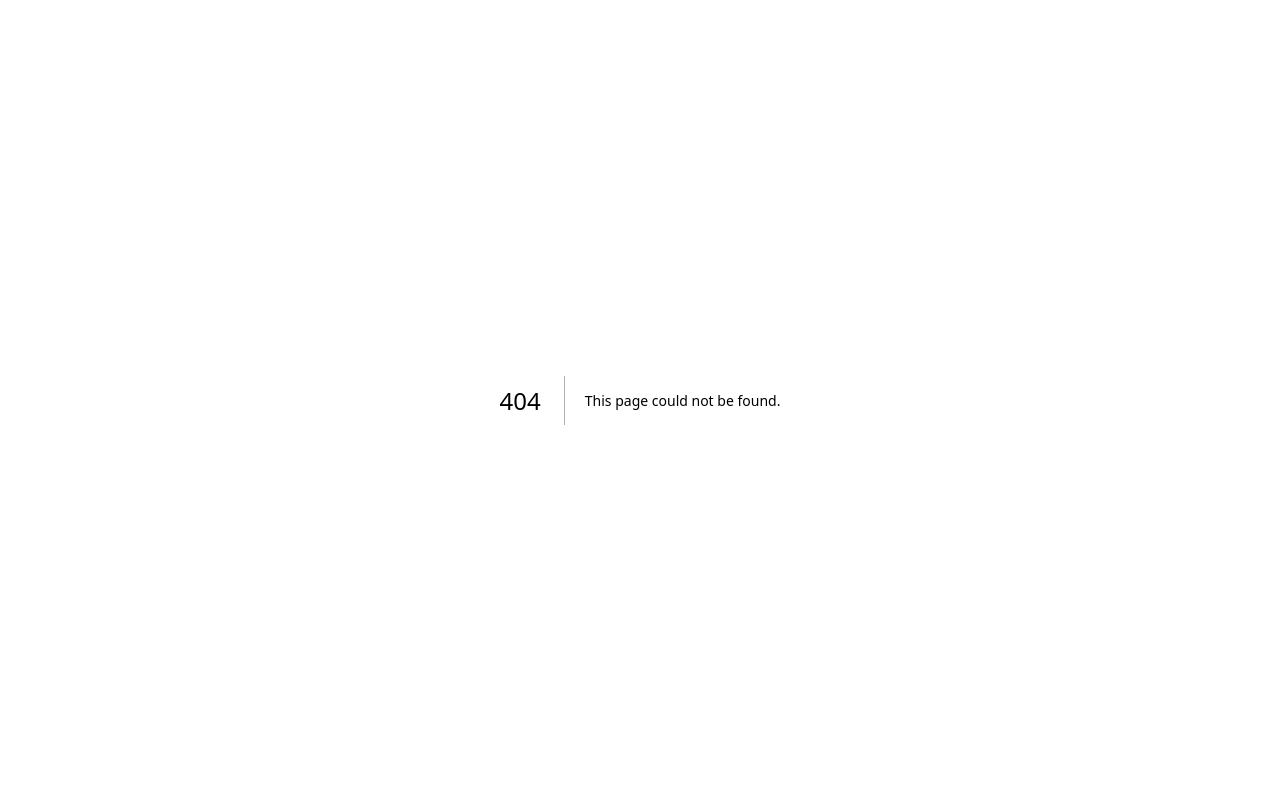
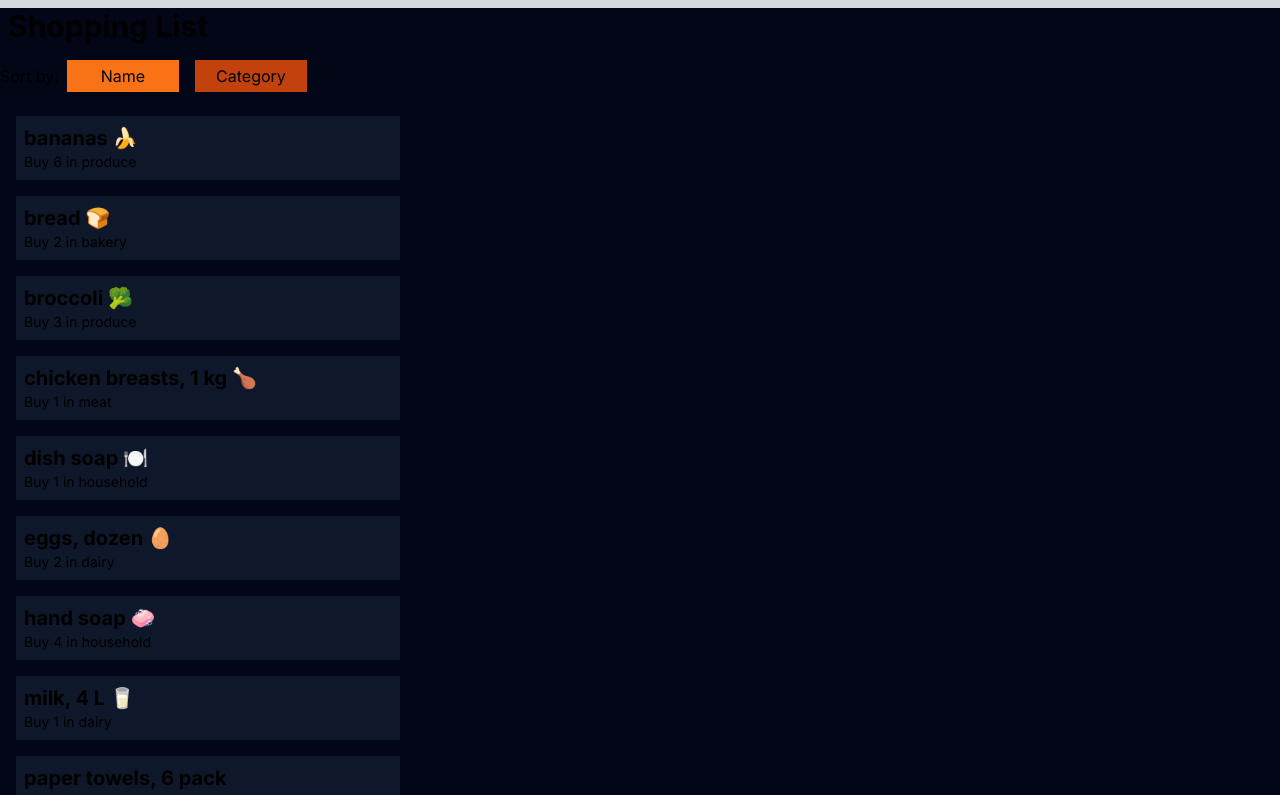
Before and after one commit to TylerTLe/cprg306-assignments, a Next.js app: page /week5 in a window 1280 px wide. Before the commit this address had no page. Shown: the top 795 px of the page. Built offline with nearby package versions, Linux system fonts and the light colour scheme.

Commit message:
completes week 5

```diff
--- a/app/page.js
+++ b/app/page.js
@@ -20,7 +20,10 @@
                 <Link href="week4">Week 4</Link>
               </li>
               <li>
-                <Link href="#">Week 5(coming soon)</Link>
+                <Link href="week5">Week 5</Link>
+              </li>
+              <li>
+                <Link href="#">Week 6(coming soon)</Link>
               </li>
             </ul>
           </div>
--- /dev/null
+++ b/app/week5/item-list.js
@@ -0,0 +1,64 @@
+"use client";
+
+import { useState } from "react";
+import itemlist from "./item.json";
+import Item from "./item";
+import React from "react";
+
+export default function ItemList() {
+  const [sortBy, setSortBy] = useState("Name");
+  const sortedItems = itemlist.sort((a, b) => {
+    if (sortBy === "Name") {
+      if (a.name < b.name) {
+        return -1;
+      }
+      if (a.name > b.name) {
+        return 1;
+      }
+    } else if (sortBy === "Category") {
+      if (a.category < b.category) {
+        return -1;
+      }
+      if (a.category > b.category) {
+        return 1;
+      }
+    }
+    return 0;
+  });
+
+  const handleButtonClick = (sortType) => {
+    setSortBy(sortType);
+  };
+
+  return (
+    <div>
+      <label htmlFor="sort">Sort by:</label>
+      <button
+        className={`p-1 m-2 w-28 ${
+          sortBy === "Name" ? "bg-orange-500" : "bg-orange-700"
+        }`}
+        onClick={() => handleButtonClick("Name")}
+      >
+        Name
+      </button>
+      <button
+        className={`p-1 m-2 w-28 ${
+          sortBy === "Category" ? "bg-orange-500" : "bg-orange-700"
+        }`}
+        onClick={() => handleButtonClick("Category")}
+      >
+        Category
+      </button>
+      <ul>
+        {sortedItems.map((item, index) => (
+          <Item
+            key={index}
+            name={item.name}
+            quantity={item.quantity}
+            category={item.category}
+          />
+        ))}
+      </ul>
+    </div>
+  );
+}
--- /dev/null
+++ b/app/week5/item.js
@@ -0,0 +1,13 @@
+import React from 'react';
+
+const Item = ({ name, quantity, category }) => {
+  return (
+    <li className='p-2 m-4 bg-slate-900 max-w-sm'>
+      <h2 className='text-xl font-bold'>{name}</h2>
+      <div className='text-sm'>Buy {quantity} in {category}</div>
+    </li>
+
+  );
+};
+
+export default Item;
--- /dev/null
+++ b/app/week5/item.json
@@ -0,0 +1,74 @@
+[
+    {
+      "id": "1h2GJKH12gkHG31h1H",
+      "name": "milk, 4 L 🥛",
+      "quantity": 1,
+      "category": "dairy"
+    },
+    {
+      "id": "2KJH3k2j3H1k2J3K1H",
+      "name": "bread 🍞",
+      "quantity": 2,
+      "category": "bakery"
+    },
+    {
+      "id": "3h2KJH3k2j3H1k2J3",
+      "name": "eggs, dozen 🥚",
+      "quantity": 2,
+      "category": "dairy"
+    },
+    {
+      "id": "4k2J3K1H2GJKH12gk",
+      "name": "bananas 🍌",
+      "quantity": 6,
+      "category": "produce"
+    },
+    {
+      "id": "5H1h1H2KJH3k2j3H",
+      "name": "broccoli 🥦",
+      "quantity": 3,
+      "category": "produce"
+    },
+    {
+      "id": "6H1k2J3K1H2GJKH1",
+      "name": "chicken breasts, 1 kg 🍗",
+      "quantity": 1,
+      "category": "meat"
+    },
+    {
+      "id": "7gkHG31h1H2KJH3k",
+      "name": "pasta sauce 🍝",
+      "quantity": 3,
+      "category": "canned goods"
+    },
+    {
+      "id": "8j3H1k2J3K1H2GJK",
+      "name": "spaghetti, 454 g 🍝",
+      "quantity": 2,
+      "category": "dry goods"
+    },
+    {
+      "id": "9H12gkHG31h1H2KJ",
+      "name": "toilet paper, 12 pack 🧻",
+      "quantity": 1,
+      "category": "household"
+    },
+    {
+      "id": "10H3k2j3H1k2J3K1",
+      "name": "paper towels, 6 pack",
+      "quantity": 1,
+      "category": "household"
+    },
+    {
+      "id": "11k2J3K1H2GJKH12",
+      "name": "dish soap 🍽️",
+      "quantity": 1,
+      "category": "household"
+    },
+    {
+      "id": "12GJKH12gkHG31h1",
+      "name": "hand soap 🧼",
+      "quantity": 4,
+      "category": "household"
+    }
+  ]
--- /dev/null
+++ b/app/week5/page.js
@@ -0,0 +1,13 @@
+import ItemList from "./item-list";
+
+export default function Home() {
+
+    return (
+        <main className="bg-slate-950">
+            <div>
+                <h2 className="text-3xl font-bold m-2">Shopping List</h2>
+                    <ItemList/>
+            </div>
+        </main>
+    );
+}
```
